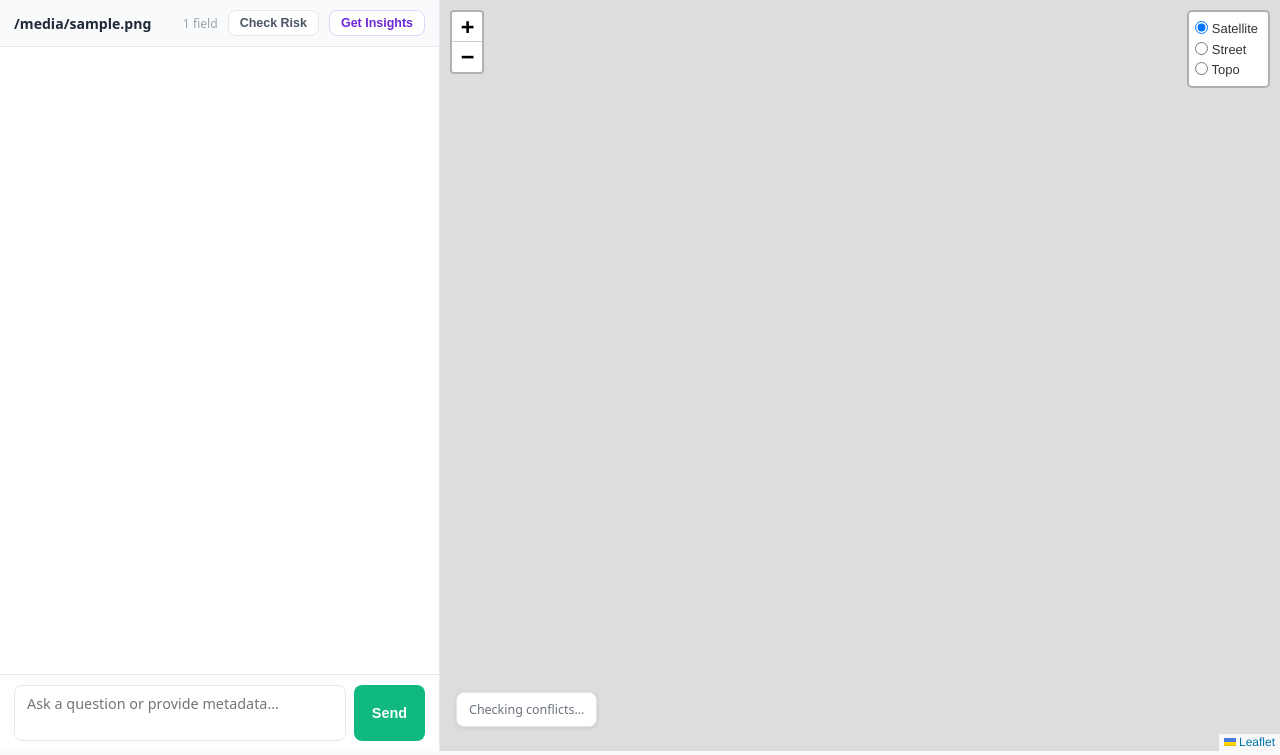
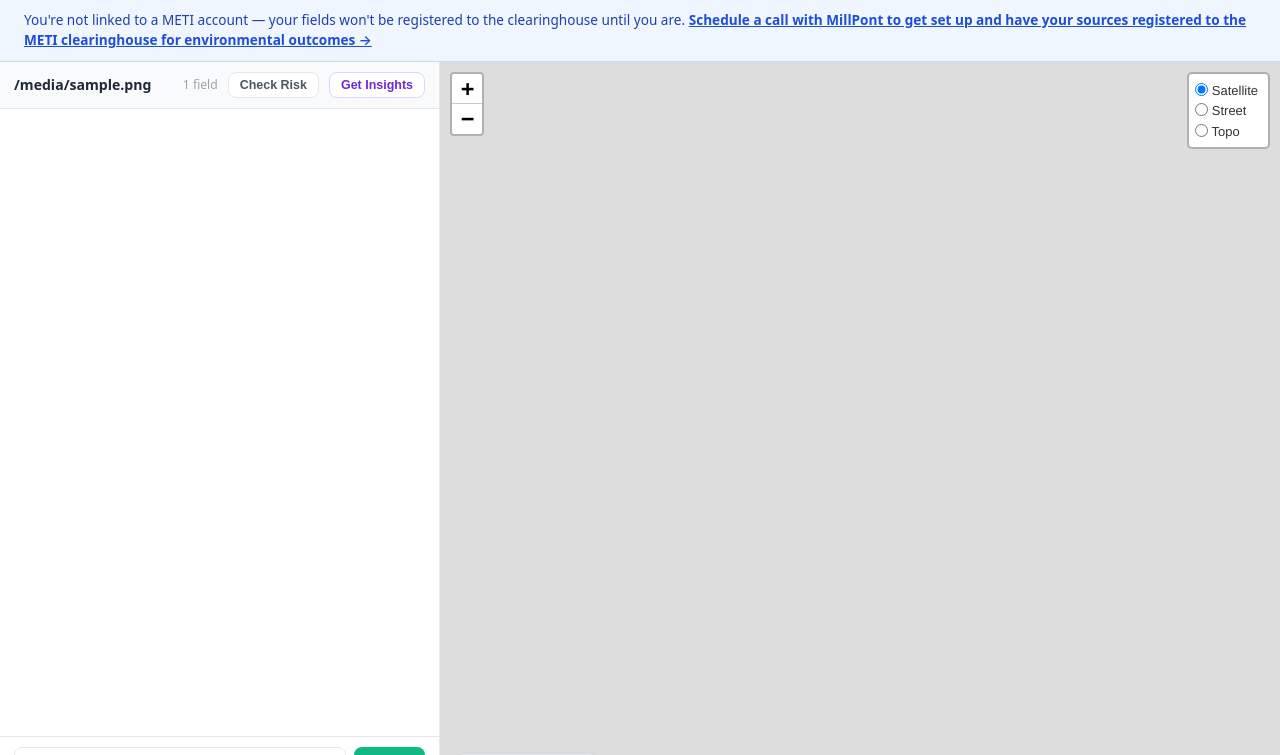
Before and after one commit to AustinArrington87/meti-lab, a Flask app: template ui/templates/chat.html in a window 1280 px wide. Shown: the part 45-800 px from the top of the page. Run offline with Flask 3, Linux system fonts and the light colour scheme; the template is opened without the code that fills it: most values are stand-ins (such as "Sample title", 1, 10 or a date in 2020).

Commit message:
Fix no-account banner showing for linked users; refresh session on page load
Banner condition now checks account_id (from auth0_users row directly) instead
of account_name (which requires accounts JOIN to succeed). Added
_refresh_account_session() called on every index page load so users with stale
sessions self-heal without needing to log out and back in.

Co-Authored-By: Claude Sonnet 4.6 <noreply@anthropic.com>

```diff
--- a/ui/app.py
+++ b/ui/app.py
@@ -151,13 +151,32 @@ def logout():
 # Upload + session init
 # ---------------------------------------------------------------------------
 
+def _refresh_account_session():
+    """Re-fetch account info from DB and update session. Call on page entry."""
+    try:
+        from backend.services.db import get_user_account
+        auth0_id = session.get("profile", {}).get("user_id", "")
+        if not auth0_id:
+            return
+        user = get_user_account(auth0_id)
+        if user:
+            account_id = str(user["account_id"]) if user.get("account_id") else None
+            session["account_id"] = account_id
+            session["account_name"] = user["account_name"] if user.get("account_name") else None
+            session["is_admin"] = (account_id == MILLPONT_ACCOUNT_ID)
+    except Exception as exc:
+        logger.warning(f"Account session refresh failed: {exc}")
+
+
 @app.route("/")
 @requires_auth
 def index():
+    _refresh_account_session()
     return render_template(
         "index.html",
         user=session.get("profile", {}),
         account_name=session.get("account_name", ""),
+        account_id=session.get("account_id", ""),
         is_admin=session.get("is_admin", False),
     )
 
@@ -169,6 +188,7 @@ def upload():
         return render_template("index.html", error="No file selected.",
                                user=session.get("profile", {}),
                                account_name=session.get("account_name", ""),
+                               account_id=session.get("account_id", ""),
                                is_admin=session.get("is_admin", False))
 
     f = request.files["file"]
@@ -176,6 +196,7 @@ def upload():
         return render_template("index.html", error="No file selected.",
                                user=session.get("profile", {}),
                                account_name=session.get("account_name", ""),
+                               account_id=session.get("account_id", ""),
                                is_admin=session.get("is_admin", False))
 
     try:
@@ -198,6 +219,7 @@ def upload():
         return render_template("index.html", error=err_msg,
                                user=session.get("profile", {}),
                                account_name=session.get("account_name", ""),
+                               account_id=session.get("account_id", ""),
                                is_admin=session.get("is_admin", False))
 
     session["session_id"] = data["session_id"]
@@ -221,6 +243,7 @@ def upload():
         opening_message=opening_msg,
         user=session.get("profile", {}),
         account_name=session.get("account_name", ""),
+        account_id=session.get("account_id", ""),
         is_admin=session.get("is_admin", False),
     )
 
--- a/ui/templates/chat.html
+++ b/ui/templates/chat.html
@@ -7,7 +7,7 @@
 {% endblock %}
 
 {% block content %}
-{% if not account_name %}
+{% if not account_id %}
 <div class="no-account-banner">
   You're not linked to a METI account — your fields won't be registered to the clearinghouse until you are.
   <a href="https://calendly.com/d/ckdc-3z8-gq4/millpont-chat" target="_blank" rel="noopener">Schedule a call with MillPont to get set up and have your sources registered to the METI clearinghouse for environmental outcomes →</a>
@@ -69,7 +69,7 @@
 const SESSION_ID = "{{ session_id }}";
 const FEATURE_COUNT = {{ feature_count }};
 const INSIGHTS_MAX_FEATURES = 60;
-const HAS_ACCOUNT = {{ 'true' if account_name else 'false' }};
+const HAS_ACCOUNT = {{ 'true' if account_id else 'false' }};
 const FEATURES = {{ features | tojson }};
 const OPENING_MESSAGE = {{ opening_message | tojson }};
 
--- a/ui/templates/index.html
+++ b/ui/templates/index.html
@@ -6,7 +6,7 @@
 {% endblock %}
 
 {% block content %}
-{% if not account_name %}
+{% if not account_id %}
 <div class="no-account-banner">
   You're not linked to a METI account — your fields won't be registered to the clearinghouse until you are.
   <a href="https://calendly.com/d/ckdc-3z8-gq4/millpont-chat" target="_blank" rel="noopener">Schedule a call with MillPont to get set up and have your sources registered to the METI clearinghouse for environmental outcomes →</a>
```
